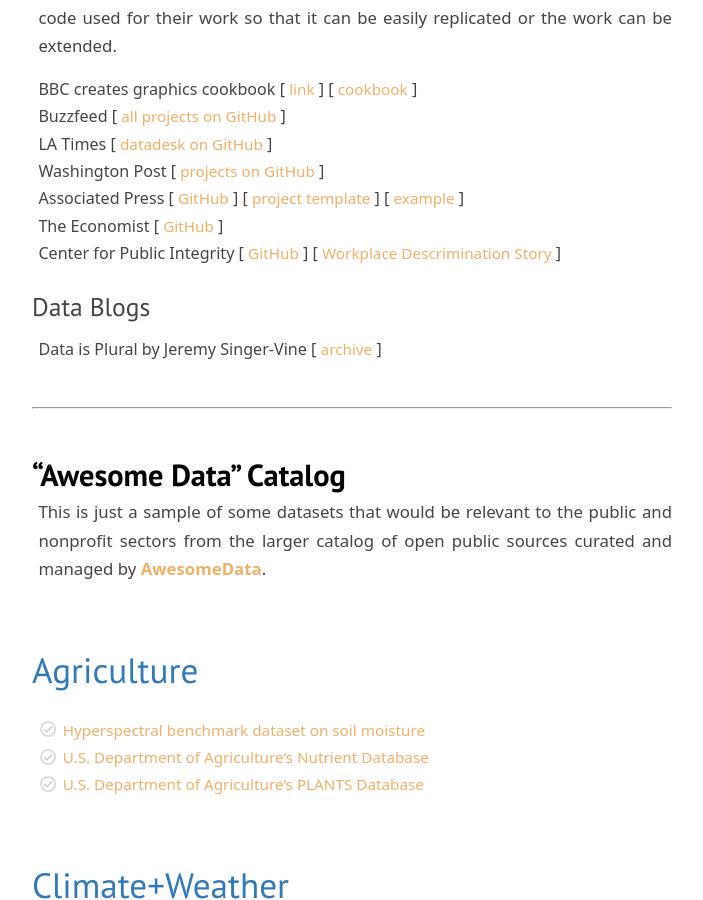
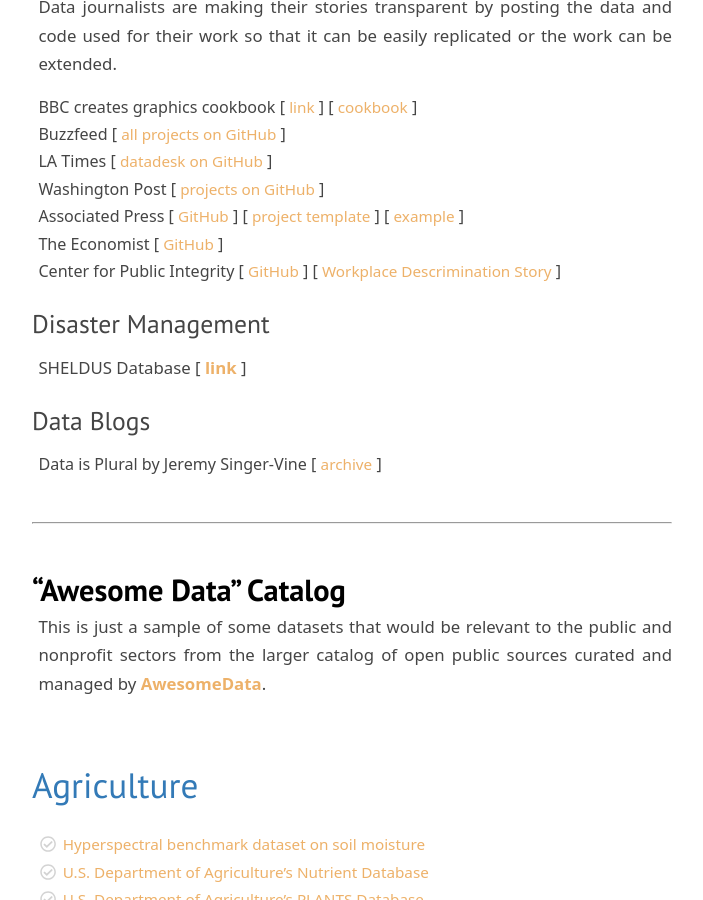
Before and after one commit to DS4PS/ds4ps.github.io, a Jekyll site: the page built from data.md, in a window 1280 px wide and 900 px high, scrolled down 3880 px. Shown: the whole window, without its empty margins (288-991 px from the left). Built offline with Jekyll 4.4.1, drawn with Linux system fonts in a browser that asks for light colours; nearby versions of some CDN libraries; library files that are not in the unit come from our copies.

Commit message:
Update data.md

```diff
--- a/data.md
+++ b/data.md
@@ -138,6 +138,10 @@
 * The Economist [ [GitHub](https://github.com/TheEconomist) ]
 * Center for Public Integrity [ [GitHub](https://github.com/PublicI) ] [ [Workplace Descrimination Story](https://www.buzzfeednews.com/article/lamvo/eeoc-sexual-harassment-data) ]
 
+
+### Disaster Management
+
+SHELDUS Database [ [link](https://cemhs.asu.edu/node/7) ]
 
 ### Data Blogs
 
```
